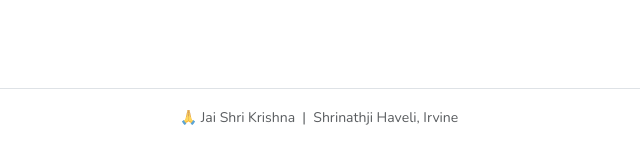
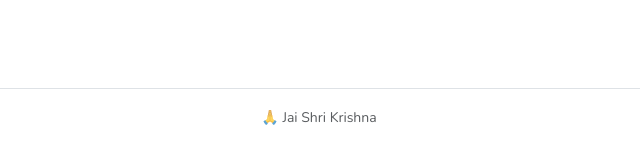
Before and after one commit to dharmesp/bhajan-kirtan, a Flask app: page /setup in a window 1280 px wide. Shown: the part 703-848 px from the top of the page, without its empty margins (321-961 px from the left). Run offline with Flask 3, Linux system fonts and the light colour scheme; the visitor is signed in with stand-in values (Sample User, id 1); data that the repository does not hold is empty; some libraries are stand-ins or nearby versions.

Commit message:
Remove 'Shrinathji Haveli, Irvine' from footer

```diff
--- a/shrikirtan/templates/base.html
+++ b/shrikirtan/templates/base.html
@@ -58,7 +58,7 @@
 
   <!-- ── Footer ─────────────────────────────────────────────────── -->
   <footer class="sk-footer mt-5 py-3 text-center border-top">
-    <small class="text-muted">🙏 Jai Shri Krishna &nbsp;|&nbsp; Shrinathji Haveli, Irvine</small>
+    <small class="text-muted">🙏 Jai Shri Krishna</small>
   </footer>
 
   <script src="https://cdn.jsdelivr.net/npm/bootstrap@5.3.3/dist/js/bootstrap.bundle.min.js"></script>
```
